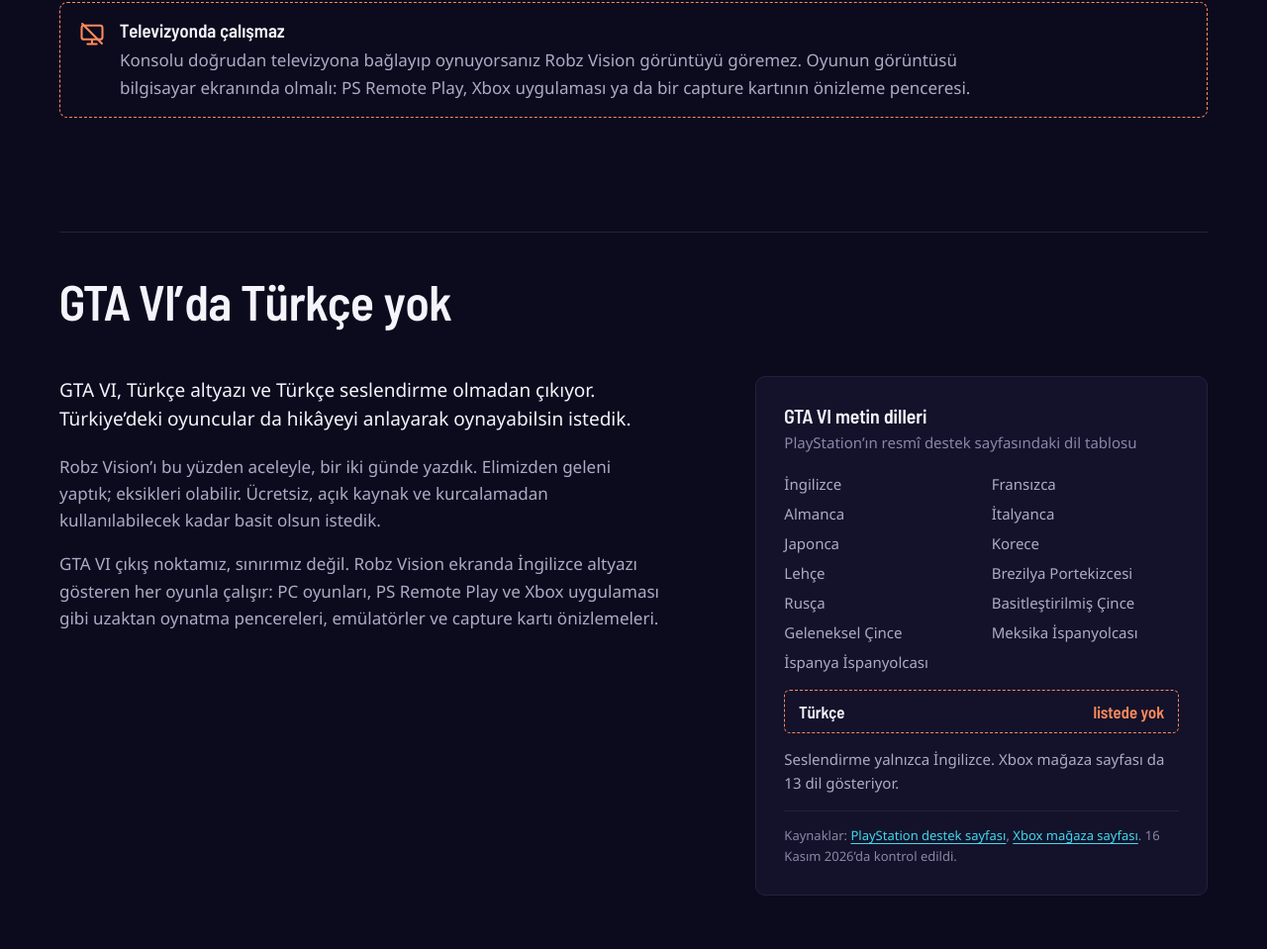
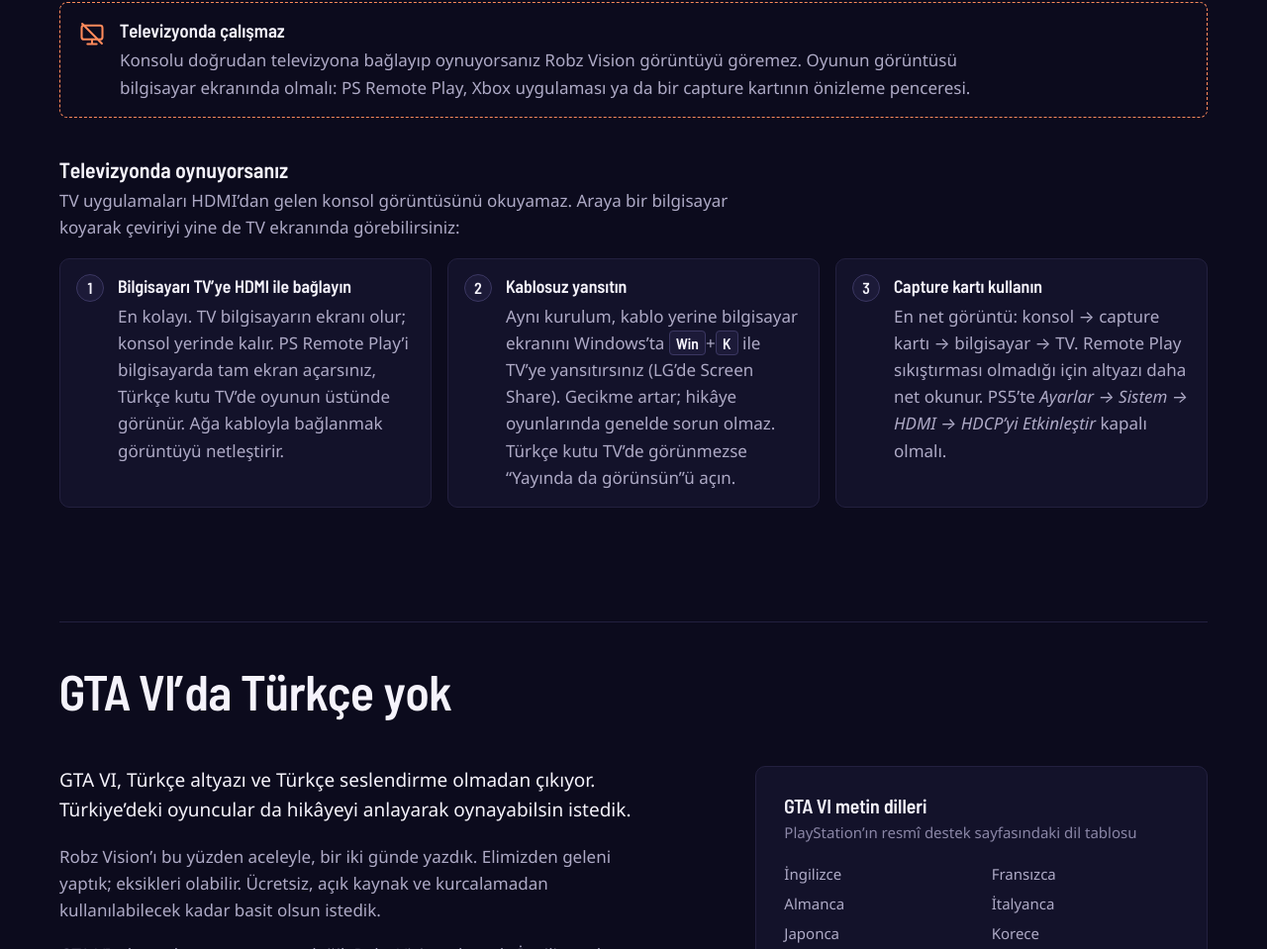
Before and after one commit to kutsalkiremitci/robz-vision, a plain HTML site: page site/index.html in a window 1280 px wide. Shown: the part 1519-2478 px from the top of the page at 99% size. Drawn offline with Linux system fonts and the light colour scheme; no server answers.

Commit message:
Belgeler: televizyonda oynayanlar için kurulum rehberi
README ve siteye "Televizyonda oynuyorsanız" bölümü: Robz Vision TV'nin kendisinde çalışamaz ama
araya bir bilgisayar konarak çeviri TV'de görülebilir. Üç yol: bilgisayarı TV'ye HDMI ile bağlayıp
PS Remote Play, Win+K ile kablosuz yansıtma (LG Screen Share), capture kartı (PS5'te HDCP kapalı).
Sitedeki SSS cevabı rehbere bağlandı.

Co-Authored-By: Claude Opus 5.5 <noreply@anthropic.com>

```diff
--- a/site/index.html
+++ b/site/index.html
@@ -324,6 +324,22 @@ h3 { font-size: 1.375rem; }
 .no-tv svg { flex: none; width: 28px; height: 28px; margin-top: 1px; color: var(--orange); }
 .no-tv p { margin: 0; max-width: 52em; }
 .no-tv strong { display: block; margin-bottom: 4px; font: 600 1.1875rem/1.3 var(--display); color: var(--text); }
+.tv-guide { margin-top: clamp(28px, 4vw, 40px); }
+.tv-guide > p { margin-top: 6px; max-width: 40em; }
+.tv-ways { display: grid; gap: 14px; margin: 18px 0 0; padding: 0; list-style: none; counter-reset: tv; }
+.tv-ways li {
+  counter-increment: tv; position: relative;
+  padding: 16px 18px 16px 58px;
+  background: var(--panel); border: 1px solid var(--line); border-radius: 10px;
+}
+.tv-ways li::before {
+  content: counter(tv);
+  position: absolute; left: 16px; top: 15px;
+  display: grid; place-items: center; width: 28px; height: 28px;
+  border-radius: 50%; background: var(--raised); border: 1px solid var(--line-strong);
+  font: 600 1rem/1 var(--display); color: var(--text);
+}
+.tv-ways strong { display: block; margin-bottom: 4px; font: 600 1.125rem/1.3 var(--display); color: var(--text); }
 
 /* nasıl çalışır */
 .steps { display: grid; gap: 36px; margin: 0; padding: 0; list-style: none; }
@@ -494,6 +510,7 @@ code.inline {
 }
 @media (min-width: 820px) {
   .who { grid-template-columns: repeat(3, minmax(0, 1fr)); gap: 40px; }
+  .tv-ways { grid-template-columns: repeat(3, minmax(0, 1fr)); gap: 16px; }
   .steps { grid-template-columns: repeat(3, minmax(0, 1fr)); gap: 40px; }
   .steps li:not(:last-child)::after {
     content: ""; position: absolute; top: 20px; left: 56px; right: -24px;
@@ -623,6 +640,15 @@ code.inline {
       <div class="no-tv" role="note">
         <svg viewBox="0 0 24 24" fill="none" stroke="currentColor" stroke-width="1.75" stroke-linecap="round" stroke-linejoin="round" aria-hidden="true"><rect x="3" y="5" width="18" height="12" rx="2"/><path d="M8 21h8M12 17v4M3.5 3.5l17 17"/></svg>
         <p><strong>Televizyonda çalışmaz</strong>Konsolu doğrudan televizyona bağlayıp oynuyorsanız Robz Vision görüntüyü göremez. Oyunun görüntüsü bilgisayar ekranında olmalı: PS Remote Play, Xbox uygulaması ya da bir capture kartının önizleme penceresi.</p>
+      </div>
+      <div class="tv-guide" id="televizyon">
+        <h3>Televizyonda oynuyorsanız</h3>
+        <p>TV uygulamaları HDMI’dan gelen konsol görüntüsünü okuyamaz. Araya bir bilgisayar koyarak çeviriyi yine de TV ekranında görebilirsiniz:</p>
+        <ol class="tv-ways">
+          <li><strong>Bilgisayarı TV’ye HDMI ile bağlayın</strong>En kolayı. TV bilgisayarın ekranı olur; konsol yerinde kalır. PS Remote Play’i bilgisayarda tam ekran açarsınız, Türkçe kutu TV’de oyunun üstünde görünür. Ağa kabloyla bağlanmak görüntüyü netleştirir.</li>
+          <li><strong>Kablosuz yansıtın</strong>Aynı kurulum, kablo yerine bilgisayar ekranını Windows’ta <kbd>Win</kbd>+<kbd>K</kbd> ile TV’ye yansıtırsınız (LG’de Screen Share). Gecikme artar; hikâye oyunlarında genelde sorun olmaz. Türkçe kutu TV’de görünmezse “Yayında da görünsün”ü açın.</li>
+          <li><strong>Capture kartı kullanın</strong>En net görüntü: konsol → capture kartı → bilgisayar → TV. Remote Play sıkıştırması olmadığı için altyazı daha net okunur. PS5’te <em>Ayarlar → Sistem → HDMI → HDCP’yi Etkinleştir</em> kapalı olmalı.</li>
+        </ol>
       </div>
     </div>
   </section>
@@ -882,7 +908,7 @@ code.inline {
         <details>
           <summary>Konsolda ya da televizyonda çalışır mı?<svg viewBox="0 0 24 24" fill="none" stroke="currentColor" stroke-width="1.75" stroke-linecap="round" stroke-linejoin="round" aria-hidden="true"><path d="M6 9l6 6 6-6"/></svg></summary>
           <div class="answer">
-            <p>Konsolu bilgisayardan oynuyorsanız evet, televizyonda oynuyorsanız hayır. Robz Vision Windows’ta çalışır ve yalnızca bilgisayar ekranındakini okur. PS5 için PS Remote Play, Xbox için Xbox uygulamasıyla konsolu bilgisayardan oynatabilir veya capture kartının görüntüsünü bir pencerede açabilirsiniz: kartın kendi uygulaması ya da OBS’in <em>Pencereli Projektör (Kaynak)</em> penceresi.</p>
+            <p>Konsolu bilgisayardan oynuyorsanız evet. Televizyonda doğrudan çalışmaz, ama araya bir bilgisayar koyarak çeviriyi TV’de görebilirsiniz: <a href="#televizyon">Televizyonda oynuyorsanız</a>. Robz Vision Windows’ta çalışır ve yalnızca bilgisayar ekranındakini okur. PS5 için PS Remote Play, Xbox için Xbox uygulamasıyla konsolu bilgisayardan oynatabilir veya capture kartının görüntüsünü bir pencerede açabilirsiniz: kartın kendi uygulaması ya da OBS’in <em>Pencereli Projektör (Kaynak)</em> penceresi.</p>
             <p>Uzaktan oynatma görüntüsü sıkıştırıldığı için altyazı bulanık olabilir. Okumalar bozuksa görüntü kalitesini yükseltin ya da oyunda altyazı boyutunu büyütün.</p>
           </div>
         </details>
```
Also changed, not shown: 1 other file.
